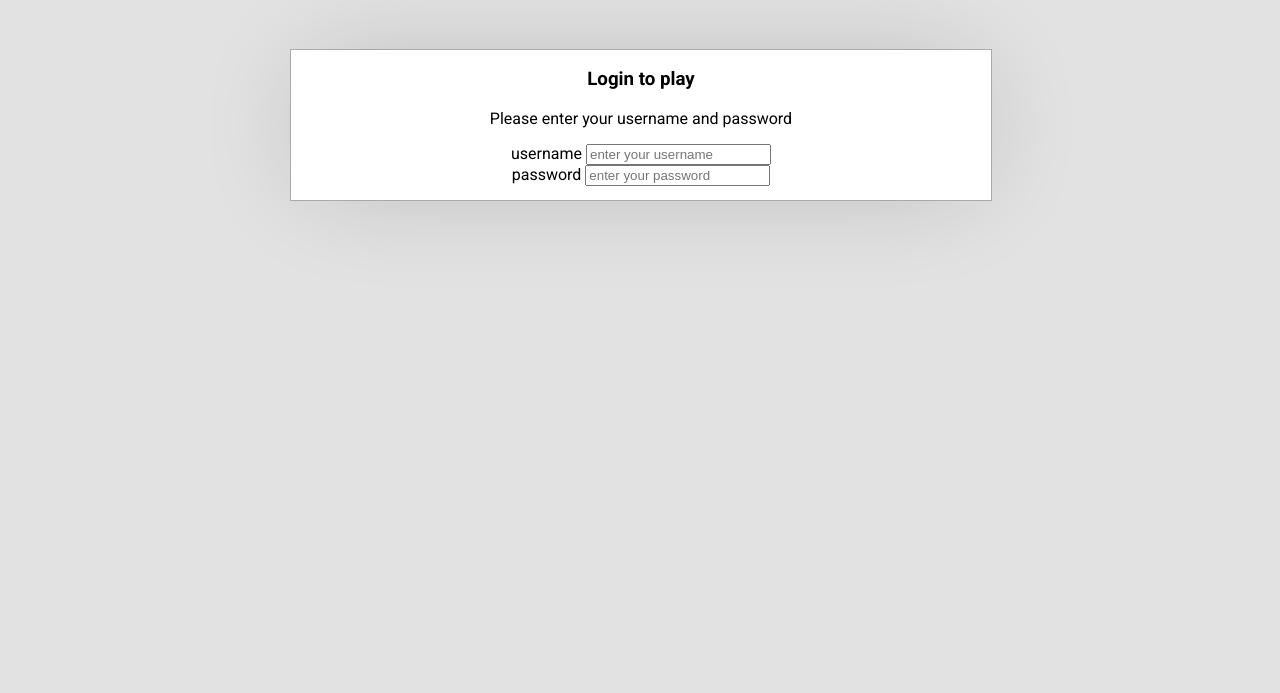
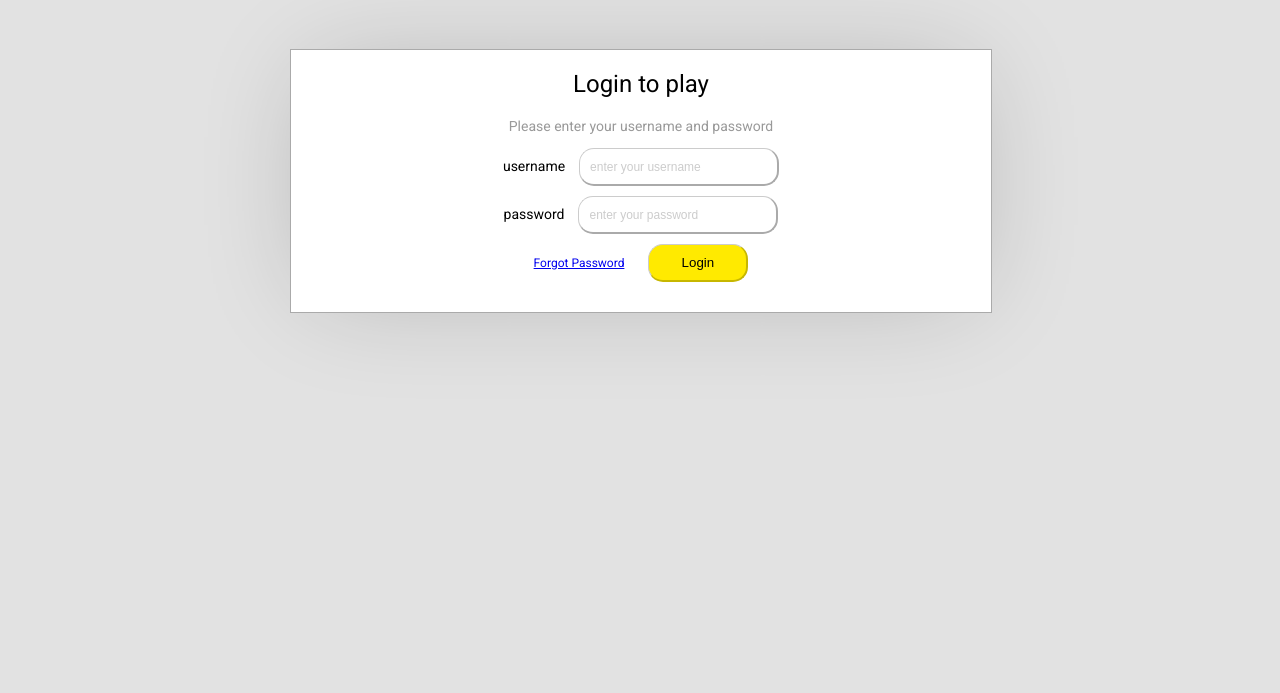
Before and after one commit to baleric/rockpaperscissors, a plain HTML site: page index.htm in a window 1280 px wide. Shown: the part 107-800 px from the top of the page. Drawn offline with Linux system fonts and the light colour scheme.

Commit message:
Templating amd Login styles.

```diff
--- a/css/scss/_template.scss
+++ b/css/scss/_template.scss
@@ -4,6 +4,10 @@ body,html {
 	background-color: #e2e2e2;
 	font-family: 'Roboto', sans-serif;
 	text-align: center;
+}
+
+*:focus {
+	outline : none;
 }
 
 header {
@@ -30,5 +34,28 @@ header {
 		border:1px solid #aaa;
 		box-shadow: 0px 0px 110px -20px rgba(0,0,0,0.2);
 		min-height: 150px;
+		padding-bottom: 30px;
 	}
 }
+
+.grey {
+	color: #999;
+}
+
+button {
+	transition: opacity linear 0.1s;
+
+	&:hover {
+		opacity:0.7;
+		cursor: pointer;
+	}
+
+	&:active {
+	  transform: translateY(2px);
+	}
+}
+
+::-webkit-input-placeholder {
+	color: #ccc;
+	font-size: 12px;
+}
--- a/css/scss/controllers/_login.scss
+++ b/css/scss/controllers/_login.scss
@@ -1,7 +1,47 @@
 [data-controller="login"] {
 	section {
-		h3 {
-			font-weight: 600;
+		h2 {
+			font-weight: 400;
+		}
+
+		p {
+			font-size:14px;
+		}
+
+		.input-container {
+			margin-bottom: 10px;
+
+			label {
+				padding-right: 10px;
+				font-size:14px;
+			}
+
+			input {
+				padding: 10px 10px;
+				border-radius: 15px;
+				border:1px solid #ccc;
+				border-right:2px solid #aaa;
+				border-bottom:2px solid #aaa;
+
+				&:focus {
+					border-color: #0099ff;
+				}
+			}
+		}
+
+		.forgot {
+			font-size:12px;
+		}
+
+		.login-btn {
+			background-color: #ffea00;
+			border:1px solid #ccc;
+			border-right:2px solid #c7b700;
+			border-bottom:2px solid #c7b700;
+			padding: 10px 10px;
+			border-radius: 15px;
+			min-width: 100px;
+			margin-left:20px;
 		}
 	}
 }
--- a/index.htm
+++ b/index.htm
@@ -8,26 +8,34 @@
 
 	<header>
 		<img src="/img/logo.png" />
-		<h1>Super Dooper Rock, Paper, Scissors</h1>
+		<h1>Super Awesome Rock, Paper, Scissors</h1>
 	</header>
 
 	<section>
-		<div class="container">
-			<div class="widget">
-				<h3>Login to play</h3>
+		<form action="login.asp" method="post">
+			<div class="container">
+				<div class="widget">
+					<h2>Login to play</h2>
 
-				<p>
-					Please enter your username and password
-				</p>
+					<p class="grey">
+						Please enter your username and password
+					</p>
 
-				<label>username</label>
-				<input type="text" placeholder="enter your username" />
-				<br>
-				<label>password</label>
-				<input type="password" placeholder="enter your password" />
+					<div class="input-container">
+						<label for="username">username</label>
+						<input type="text" name="username" id="username" placeholder="enter your username" />
+					</div>
+					<div class="input-container">
+						<label for="password">password</label>
+						<input type="password" name="password" id="password" placeholder="enter your password" />
+					</div>
 
+					<a href="#" class="forgot">Forgot Password</a>
+					<button class="login-btn">Login</button>
+
+				</div>
 			</div>
-		</div>
+		</form>
 	</section>
 
 	<script src="/js/libs/require.js" data-main="/js/boot.js"></script>
```
Also changed, not shown: css/styles.css, 1 other file.
